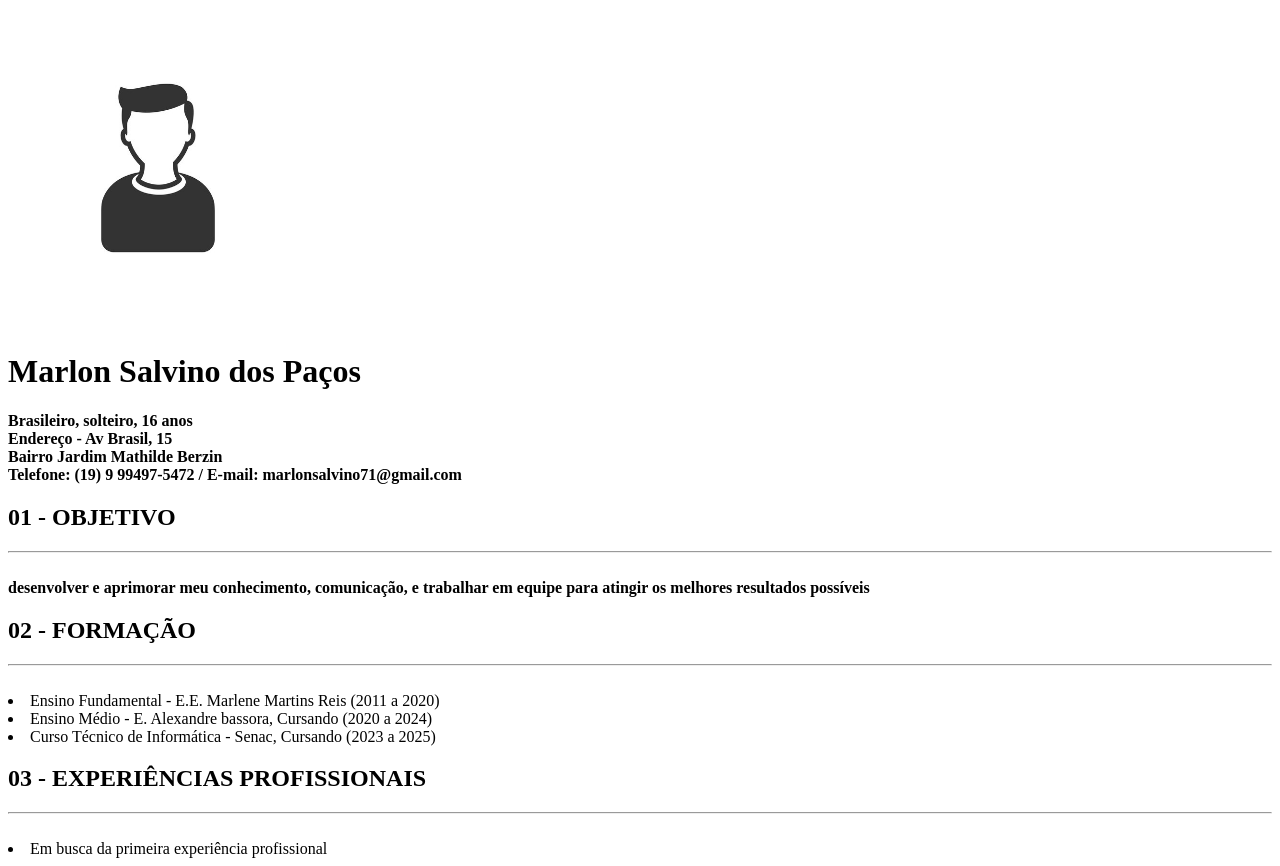
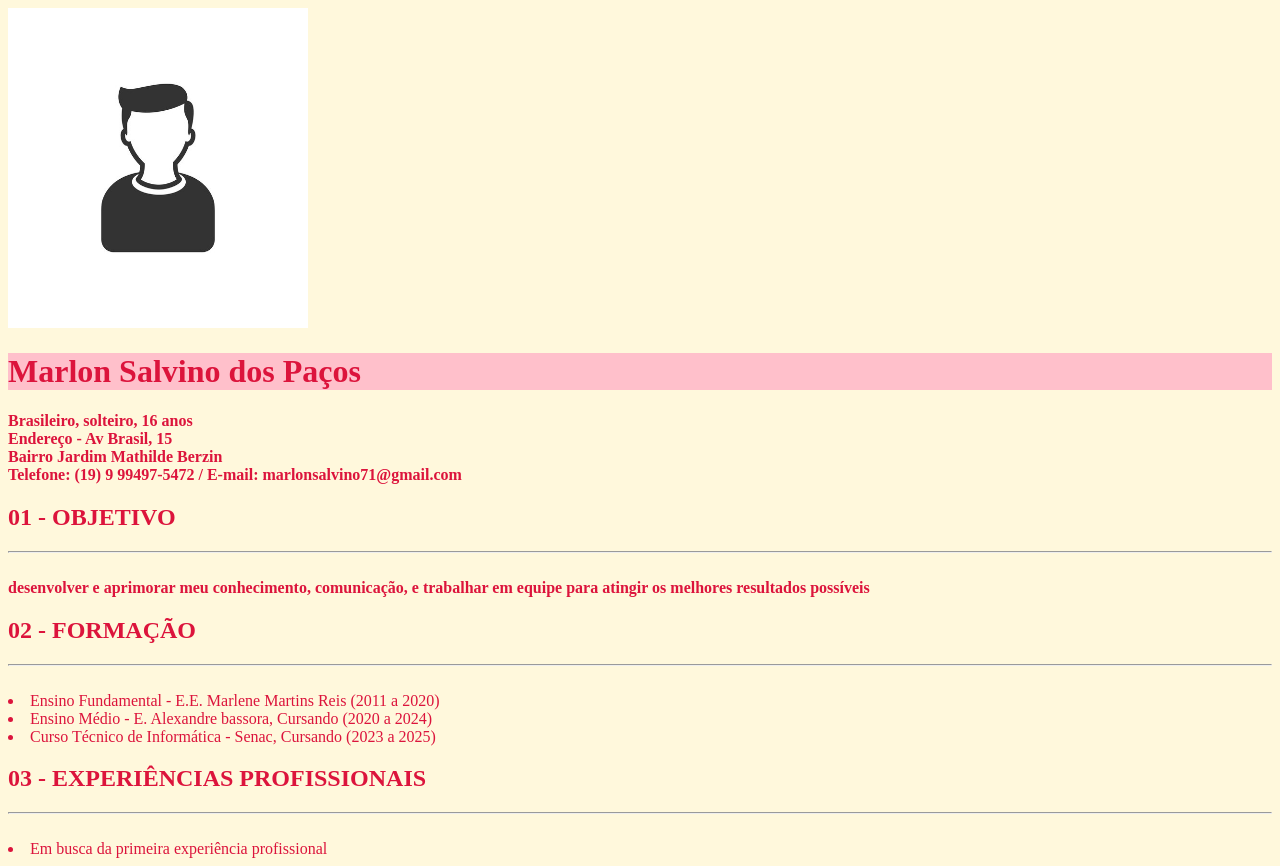
Before and after one commit to marlone000/HTML-CSS, a plain HTML site: page curriculo.html in a window 1280 px wide. Drawn offline with Linux system fonts and the light colour scheme.

Commit message:
part-2
do currículo

```diff
--- /dev/null
+++ b/cores.css
@@ -0,0 +1,10 @@
+body{
+     background-color:cornsilk;
+    color:crimson;
+}
+
+h1{
+    background-color:pink ;
+    color:crimson ;
+
+}
--- a/curriculo.html
+++ b/curriculo.html
@@ -4,6 +4,7 @@
     <meta charset="UTF-8">
     <meta name="viewport" content="width=device-width, initial-scale=1.0">
     <title>Currículo</title>
+    <link rel="stylesheet" href="cores.css">
 </head>
 <body>
 <img src="avatar.jpg" alt="Um símbolo de avatar" style="width: 300px; height: 320px;">
```
